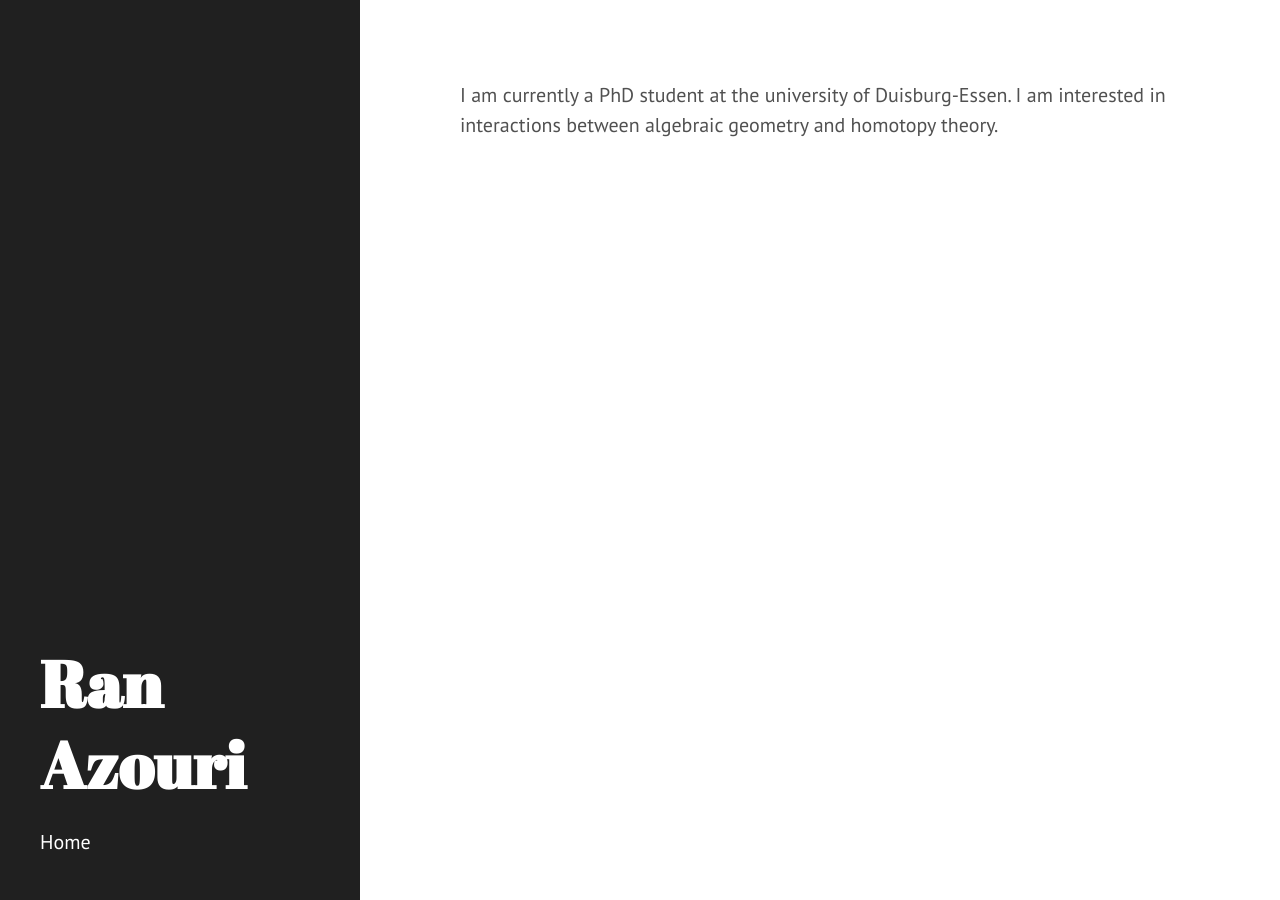
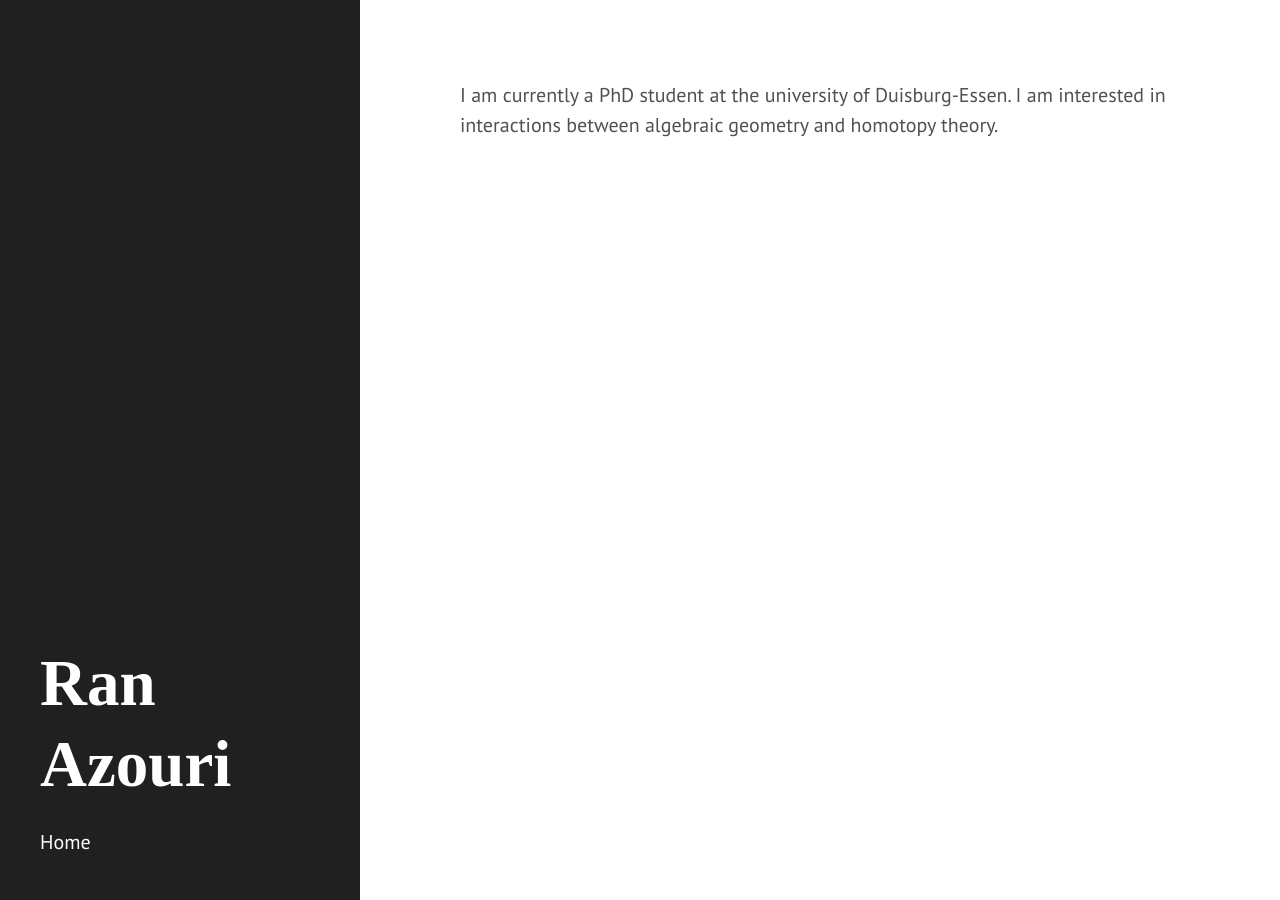
Before and after one commit to ransass/ransass.github.io, a Jekyll site: the page built from index.html, in a window 1280 px wide. Built offline with Jekyll 4.4.1, drawn with Linux system fonts in a browser that asks for light colours; the list of posts is cut into pages by our own code.

Commit message:
Update hyde.css

```diff
--- a/public/css/hyde.css
+++ b/public/css/hyde.css
@@ -79,7 +79,7 @@ html {
 .sidebar-about h1 {
   color: #fff;
   margin-top: 0;
-  font-family: "Abril Fatface", serif;
+  font-family: "Ballet", serif;
   font-size: 3.25rem;
 }
 
```
